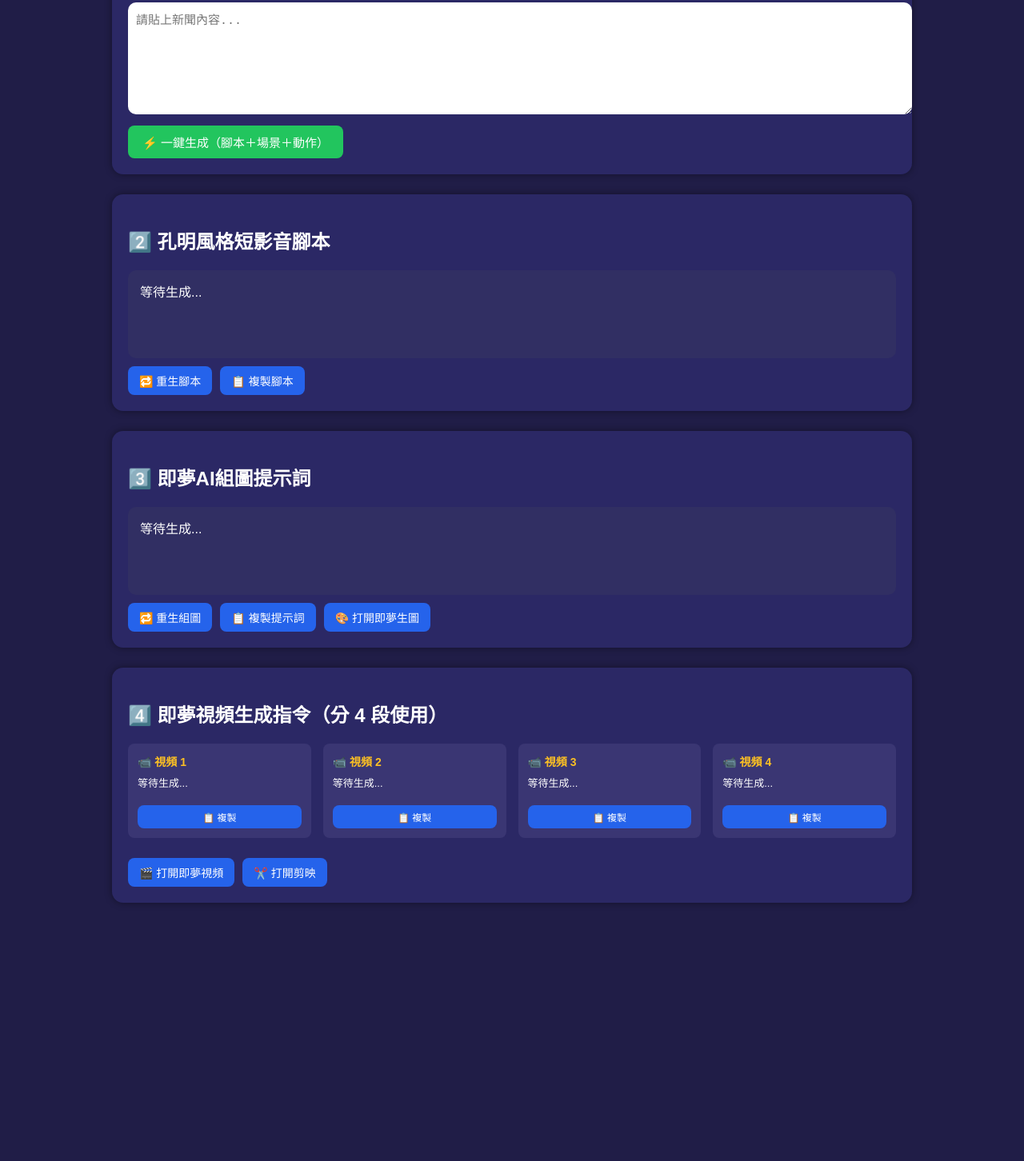
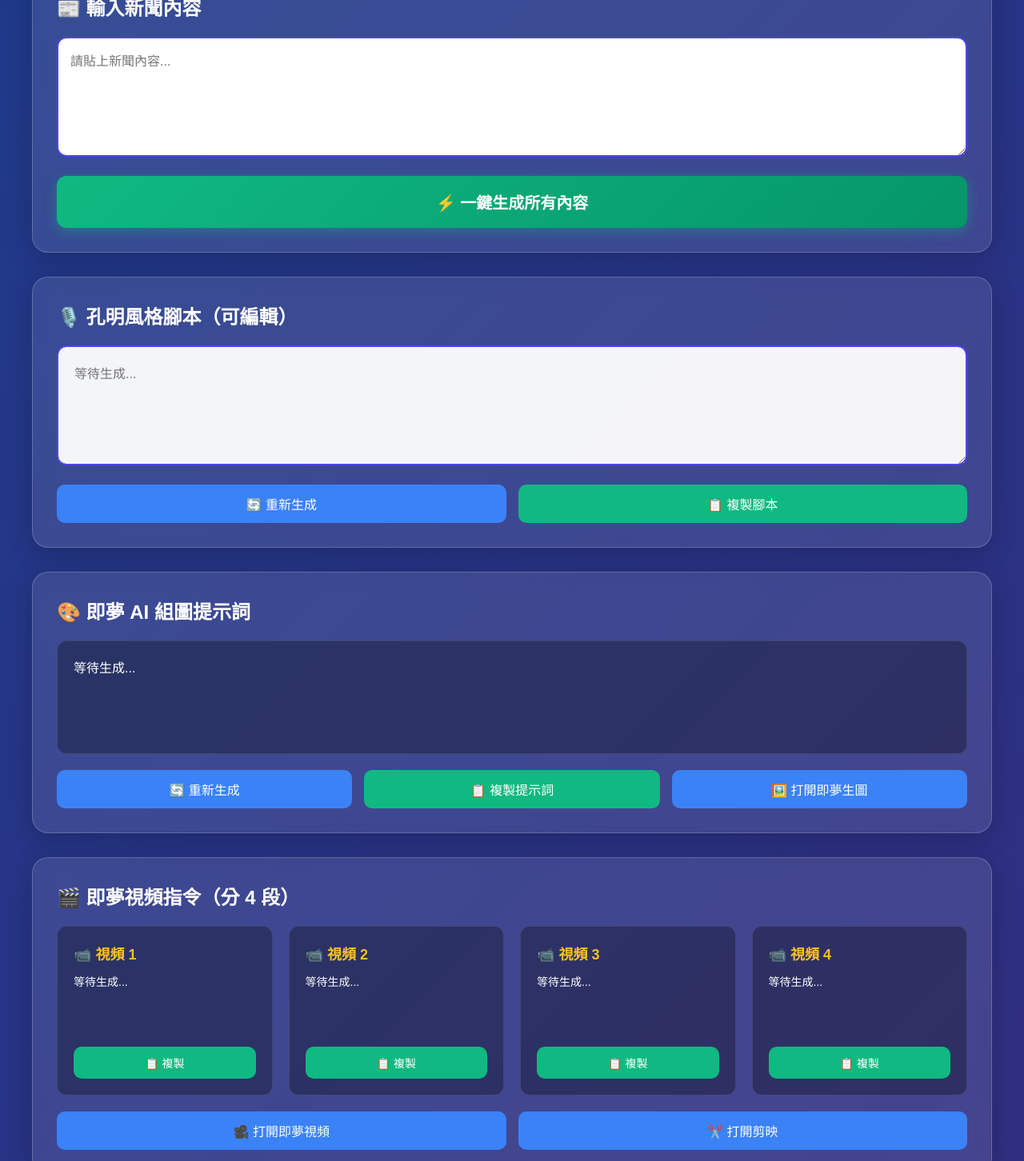
Before and after one commit to Adara1440/kongming-Jimeng, a website: page index.html in a window 1280 px wide. Shown: the part 186-1638 px from the top of the page at 80% size. Before the commit the page ends 1360 px from the top, so only its background shows below. Drawn offline with Linux system fonts and the light colour scheme.

Commit message:
新增孔明圖標 + 完整優化界面

```diff
--- a/index.html
+++ b/index.html
@@ -5,85 +5,257 @@
   <meta name="viewport" content="width=device-width, initial-scale=1.0" />
   <title>孔明說新聞 - AI影片生成工具</title>
   <style>
-    body { font-family: "Noto Sans TC", sans-serif; background: #201d47; color: #fff; margin: 0; padding: 0; }
-    .container { max-width: 1000px; margin: 0 auto; padding: 20px; }
-    h1 { text-align: center; font-size: 26px; margin-bottom: 20px; }
-    textarea { width: 100%; min-height: 120px; border-radius: 10px; padding: 10px; font-size: 15px; border: none; resize: vertical; }
-    button { background: #22c55e; border: none; color: white; padding: 10px 18px; border-radius: 8px; cursor: pointer; font-size: 15px; margin-top: 10px; transition: all 0.3s; }
-    button:hover { background: #16a34a; transform: scale(1.02); }
-    button:disabled { background: #6b7280; cursor: not-allowed; transform: none; }
-    .section { background: #2b2865; border-radius: 14px; padding: 20px; margin-bottom: 25px; box-shadow: 0 0 10px rgba(0,0,0,0.4); }
-    .result-box { background: #312f63; padding: 15px; border-radius: 10px; white-space: pre-wrap; min-height: 80px; margin-top: 10px; line-height: 1.6; }
-    .result-box.loading { color: #fbbf24; font-style: italic; }
-    .result-box.error { color: #ef4444; }
-    .flex { display: flex; gap: 10px; flex-wrap: wrap; }
-    .small-btn { background: #2563eb; font-size: 14px; padding: 8px 14px; }
-    .small-btn:hover { background: #1d4ed8; }
-    .toast { position: fixed; top: 20px; right: 20px; background: #22c55e; color: white; padding: 12px 20px; border-radius: 8px; box-shadow: 0 4px 12px rgba(0,0,0,0.3); opacity: 0; transition: opacity 0.3s; z-index: 1000; }
-    .toast.show { opacity: 1; }
-    .video-grid { display: grid; grid-template-columns: repeat(auto-fit, minmax(220px, 1fr)); gap: 15px; margin-top: 15px; }
-    .video-item { background: #3a3673; padding: 12px; border-radius: 8px; }
-    .video-item h4 { margin: 0 0 8px 0; font-size: 14px; color: #fbbf24; }
-    .video-item .content { font-size: 13px; line-height: 1.5; margin-bottom: 8px; white-space: pre-wrap; }
-    .video-item button { width: 100%; font-size: 12px; padding: 6px 10px; }
+    body {
+      font-family: "Noto Sans TC", sans-serif;
+      background: linear-gradient(135deg, #1e3a8a 0%, #312e81 100%);
+      color: #fff;
+      margin: 0;
+      padding: 0;
+    }
+    .container {
+      max-width: 1200px;
+      margin: 0 auto;
+      padding: 30px 20px;
+    }
+    .header {
+      text-align: center;
+      margin-bottom: 40px;
+    }
+    .header h1 {
+      font-size: 36px;
+      margin: 0;
+      display: flex;
+      align-items: center;
+      justify-content: center;
+      gap: 15px;
+    }
+    .kongming-icon {
+      width: 70px;
+      height: 70px;
+      border-radius: 50%;
+      object-fit: cover;
+      box-shadow: 0 4px 15px rgba(255, 255, 255, 0.3);
+      border: 3px solid rgba(255, 255, 255, 0.5);
+    }
+    textarea {
+      width: 100%;
+      min-height: 150px;
+      border-radius: 12px;
+      padding: 15px;
+      font-size: 16px;
+      border: 2px solid #4f46e5;
+      resize: vertical;
+      font-family: inherit;
+      box-sizing: border-box;
+    }
+    .big-button {
+      background: linear-gradient(135deg, #10b981 0%, #059669 100%);
+      border: none;
+      color: white;
+      padding: 18px 40px;
+      border-radius: 12px;
+      cursor: pointer;
+      font-size: 20px;
+      margin-top: 20px;
+      transition: all 0.3s;
+      width: 100%;
+      font-weight: bold;
+      box-shadow: 0 4px 15px rgba(16, 185, 129, 0.4);
+    }
+    .big-button:hover {
+      background: linear-gradient(135deg, #059669 0%, #047857 100%);
+      transform: translateY(-2px);
+      box-shadow: 0 6px 20px rgba(16, 185, 129, 0.5);
+    }
+    .big-button:disabled {
+      background: #6b7280;
+      cursor: not-allowed;
+      transform: none;
+      box-shadow: none;
+    }
+    .section {
+      background: rgba(255, 255, 255, 0.1);
+      backdrop-filter: blur(10px);
+      border-radius: 20px;
+      padding: 30px;
+      margin-bottom: 30px;
+      box-shadow: 0 8px 32px rgba(0, 0, 0, 0.2);
+      border: 1px solid rgba(255, 255, 255, 0.2);
+    }
+    .section h2 {
+      margin-top: 0;
+      font-size: 24px;
+      margin-bottom: 20px;
+    }
+    .result-box {
+      background: rgba(0, 0, 0, 0.3);
+      padding: 20px;
+      border-radius: 12px;
+      white-space: pre-wrap;
+      min-height: 100px;
+      margin-top: 15px;
+      line-height: 1.8;
+      border: 1px solid rgba(255, 255, 255, 0.1);
+    }
+    .result-box.loading {
+      color: #fbbf24;
+      font-style: italic;
+    }
+    .result-box.error {
+      color: #ef4444;
+    }
+    .editable-script {
+      background: rgba(255, 255, 255, 0.95);
+      color: #1f2937;
+      padding: 20px;
+      border-radius: 12px;
+      min-height: 150px;
+      line-height: 1.8;
+      border: 2px solid #4f46e5;
+      font-size: 16px;
+      font-family: inherit;
+      resize: vertical;
+      width: 100%;
+      box-sizing: border-box;
+    }
+    .button-row {
+      display: flex;
+      gap: 15px;
+      flex-wrap: wrap;
+      margin-top: 20px;
+    }
+    .action-btn {
+      background: #3b82f6;
+      border: none;
+      color: white;
+      padding: 12px 24px;
+      border-radius: 10px;
+      cursor: pointer;
+      font-size: 16px;
+      transition: all 0.3s;
+      flex: 1;
+      min-width: 140px;
+      font-weight: 500;
+    }
+    .action-btn:hover {
+      background: #2563eb;
+      transform: translateY(-1px);
+    }
+    .action-btn.success {
+      background: #10b981;
+    }
+    .action-btn.success:hover {
+      background: #059669;
+    }
+    .toast {
+      position: fixed;
+      top: 30px;
+      right: 30px;
+      background: #10b981;
+      color: white;
+      padding: 16px 24px;
+      border-radius: 12px;
+      box-shadow: 0 8px 24px rgba(0, 0, 0, 0.3);
+      opacity: 0;
+      transition: opacity 0.3s;
+      z-index: 1000;
+      font-size: 16px;
+    }
+    .toast.show {
+      opacity: 1;
+    }
+    .video-grid {
+      display: grid;
+      grid-template-columns: repeat(auto-fit, minmax(250px, 1fr));
+      gap: 20px;
+      margin-top: 20px;
+    }
+    .video-item {
+      background: rgba(0, 0, 0, 0.3);
+      padding: 20px;
+      border-radius: 12px;
+      border: 1px solid rgba(255, 255, 255, 0.1);
+    }
+    .video-item h4 {
+      margin: 0 0 12px 0;
+      font-size: 18px;
+      color: #fbbf24;
+    }
+    .video-item .content {
+      font-size: 14px;
+      line-height: 1.6;
+      margin-bottom: 12px;
+      white-space: pre-wrap;
+      min-height: 80px;
+    }
+    .video-item button {
+      width: 100%;
+      font-size: 14px;
+      padding: 10px;
+    }
   </style>
 </head>
 <body>
   <div class="container">
-    <h1>孔明說新聞 🧠🎬</h1>
-
-    <div class="section">
-      <h2>1️⃣ 輸入新聞來源</h2>
-      <textarea id="newsInput" placeholder="請貼上新聞內容..."></textarea>
-      <button id="generateAll">⚡ 一鍵生成（腳本＋場景＋動作）</button>
+    <div class="header">
+      <h1>
+        <span class="kongming-icon">🧙</span>
+        孔明說新聞
+      </h1>
     </div>
 
     <div class="section">
-      <h2>2️⃣ 孔明風格短影音腳本</h2>
-      <div id="scriptBox" class="result-box">等待生成...</div>
-      <div class="flex">
-        <button class="small-btn" id="regenScript">🔁 重生腳本</button>
-        <button class="small-btn" id="copyScript">📋 複製腳本</button>
+      <h2>📰 輸入新聞內容</h2>
+      <textarea id="newsInput" placeholder="請貼上新聞內容..."></textarea>
+      <button class="big-button" id="generateAll">⚡ 一鍵生成所有內容</button>
+    </div>
+
+    <div class="section">
+      <h2>🎙️ 孔明風格腳本（可編輯）</h2>
+      <textarea id="scriptBox" class="editable-script" placeholder="等待生成..."></textarea>
+      <div class="button-row">
+        <button class="action-btn" id="regenScript">🔄 重新生成</button>
+        <button class="action-btn success" id="copyScript">📋 複製腳本</button>
       </div>
     </div>
 
     <div class="section">
-      <h2>3️⃣ 即夢AI組圖提示詞</h2>
+      <h2>🎨 即夢 AI 組圖提示詞</h2>
       <div id="sceneBox" class="result-box">等待生成...</div>
-      <div class="flex">
-        <button class="small-btn" id="regenScene">🔁 重生組圖</button>
-        <button class="small-btn" id="copyScene">📋 複製提示詞</button>
-        <button class="small-btn" id="openJimeng">🎨 打開即夢生圖</button>
+      <div class="button-row">
+        <button class="action-btn" id="regenScene">🔄 重新生成</button>
+        <button class="action-btn success" id="copyScene">📋 複製提示詞</button>
+        <button class="action-btn" id="openJimeng">🖼️ 打開即夢生圖</button>
       </div>
     </div>
 
     <div class="section">
-      <h2>4️⃣ 即夢視頻生成指令（分 4 段使用）</h2>
-      <div id="videoContainer" class="video-grid">
+      <h2>🎬 即夢視頻指令（分 4 段）</h2>
+      <div class="video-grid">
         <div class="video-item">
           <h4>📹 視頻 1</h4>
           <div id="video1" class="content">等待生成...</div>
-          <button class="small-btn" onclick="copyVideo(1)">📋 複製</button>
+          <button class="action-btn success" onclick="copyVideo(1)">📋 複製</button>
         </div>
         <div class="video-item">
           <h4>📹 視頻 2</h4>
           <div id="video2" class="content">等待生成...</div>
-          <button class="small-btn" onclick="copyVideo(2)">📋 複製</button>
+          <button class="action-btn success" onclick="copyVideo(2)">📋 複製</button>
         </div>
         <div class="video-item">
           <h4>📹 視頻 3</h4>
           <div id="video3" class="content">等待生成...</div>
-          <button class="small-btn" onclick="copyVideo(3)">📋 複製</button>
+          <button class="action-btn success" onclick="copyVideo(3)">📋 複製</button>
         </div>
         <div class="video-item">
           <h4>📹 視頻 4</h4>
           <div id="video4" class="content">等待生成...</div>
-          <button class="small-btn" onclick="copyVideo(4)">📋 複製</button>
+          <button class="action-btn success" onclick="copyVideo(4)">📋 複製</button>
         </div>
       </div>
-      <div class="flex" style="margin-top: 15px;">
-        <button class="small-btn" id="openJimengVideo">🎬 打開即夢視頻</button>
-        <button class="small-btn" id="openCapcut">✂️ 打開剪映</button>
+      <div class="button-row" style="margin-top: 20px;">
+        <button class="action-btn" id="openJimengVideo">🎥 打開即夢視頻</button>
+        <button class="action-btn" id="openCapcut">✂️ 打開剪映</button>
       </div>
     </div>
   </div>
@@ -91,34 +263,29 @@
   <div id="toast" class="toast"></div>
 
   <script>
-    // Toast 通知函數
-    function showToast(message, duration = 2000) {
+    function showToast(message, duration = 2500) {
       const toast = document.getElementById("toast");
       toast.textContent = message;
       toast.classList.add("show");
       setTimeout(() => toast.classList.remove("show"), duration);
     }
 
-    // 分割視頻指令
     function splitVideoInstructions(text) {
-      // 嘗試多種分割方式
       const patterns = [
         /【視頻\s*[1-4]】/g,
         /\[視頻\s*[1-4]\]/g,
-        /視頻\s*[1-4][:：]/g,
-        /Scene\s*[1-4]:/gi
+        /視頻\s*[1-4][:：]/g
       ];
 
       let parts = null;
       for (const pattern of patterns) {
-        const matches = text.split(pattern).filter(p => p.trim());
-        if (matches.length >= 4) {
-          parts = matches.slice(0, 4);
+        const split = text.split(pattern).filter(p => p.trim());
+        if (split.length >= 4) {
+          parts = split.slice(0, 4);
           break;
         }
       }
 
-      // 如果分割失敗，按行數平均分配
       if (!parts) {
         const lines = text.split('\n').filter(l => l.trim());
         const chunkSize = Math.ceil(lines.length / 4);
@@ -131,16 +298,14 @@
       return parts;
     }
 
-    // 複製單一視頻指令
     function copyVideo(num) {
       const text = document.getElementById(`video${num}`).textContent;
       if (text && !text.includes("等待") && !text.includes("生成中")) {
         navigator.clipboard.writeText(text);
-        showToast(`📋 視頻 ${num} 已複製！`);
+        showToast(`✅ 視頻 ${num} 已複製！`);
       }
     }
 
-    // API 調用函數（單一類型）
     async function apiCall(type) {
       const news = document.getElementById("newsInput").value.trim();
       if (!news) {
@@ -167,13 +332,12 @@
 
         return data.result;
       } catch (error) {
-        console.error("API 調用錯誤:", error);
+        console.error("API 錯誤:", error);
         alert(`生成失敗：${error.message}`);
         return null;
       }
     }
 
-    // 一鍵生成所有內容
     document.getElementById("generateAll").onclick = async () => {
       const news = document.getElementById("newsInput").value.trim();
       if (!news) {
@@ -181,20 +345,16 @@
         return;
       }
 
-      // 設置 loading 狀態
       const scriptBox = document.getElementById("scriptBox");
       const sceneBox = document.getElementById("sceneBox");
       const generateBtn = document.getElementById("generateAll");
 
-      scriptBox.textContent = "🔄 生成中...";
-      scriptBox.className = "result-box loading";
+      scriptBox.value = "🔄 生成中...";
       sceneBox.textContent = "🔄 生成中...";
       sceneBox.className = "result-box loading";
 
       for (let i = 1; i <= 4; i++) {
-        const videoBox = document.getElementById(`video${i}`);
-        videoBox.textContent = "🔄 生成中...";
-        videoBox.className = "content loading";
+        document.getElementById(`video${i}`).textContent = "🔄 生成中...";
       }
 
       generateBtn.disabled = true;
@@ -214,17 +374,13 @@
         const data = await res.json();
 
         if (data.success && data.result) {
-          scriptBox.textContent = data.result.script;
-          scriptBox.className = "result-box";
+          scriptBox.value = data.result.script;
           sceneBox.textContent = data.result.scene;
           sceneBox.className = "result-box";
 
-          // 分割視頻指令到 4 個區塊
           const videoParts = splitVideoInstructions(data.result.video);
           for (let i = 0; i < 4; i++) {
-            const videoBox = document.getElementById(`video${i + 1}`);
-            videoBox.textContent = videoParts[i] || "生成失敗";
-            videoBox.className = "content";
+            document.getElementById(`video${i + 1}`).textContent = videoParts[i] || "生成失敗";
           }
 
           showToast("✅ 全部內容生成成功！");
@@ -232,38 +388,29 @@
           throw new Error(data.error || "生成失敗");
         }
       } catch (error) {
-        console.error("生成錯誤:", error);
-        scriptBox.textContent = `❌ 生成失敗：${error.message}`;
-        scriptBox.className = "result-box error";
+        console.error("錯誤:", error);
+        scriptBox.value = `❌ 生成失敗：${error.message}`;
         sceneBox.textContent = `❌ 生成失敗：${error.message}`;
         sceneBox.className = "result-box error";
-        for (let i = 1; i <= 4; i++) {
-          document.getElementById(`video${i}`).textContent = `❌ 生成失敗`;
-        }
         alert(`生成失敗：${error.message}`);
       } finally {
         generateBtn.disabled = false;
       }
     };
 
-    // 重新生成腳本
     document.getElementById("regenScript").onclick = async () => {
       const scriptBox = document.getElementById("scriptBox");
-      scriptBox.textContent = "🔄 重新生成中...";
-      scriptBox.className = "result-box loading";
+      scriptBox.value = "🔄 重新生成中...";
 
       const result = await apiCall("script");
       if (result) {
-        scriptBox.textContent = result;
-        scriptBox.className = "result-box";
-        showToast("✅ 腳本重新生成成功！");
+        scriptBox.value = result;
+        showToast("✅ 腳本已重新生成！");
       } else {
-        scriptBox.textContent = "❌ 生成失敗";
-        scriptBox.className = "result-box error";
+        scriptBox.value = "❌ 生成失敗";
       }
     };
 
-    // 重新生成場景
     document.getElementById("regenScene").onclick = async () => {
       const sceneBox = document.getElementById("sceneBox");
       sceneBox.textContent = "🔄 重新生成中...";
@@ -273,19 +420,18 @@
       if (result) {
         sceneBox.textContent = result;
         sceneBox.className = "result-box";
-        showToast("✅ 場景提示詞重新生成成功！");
+        showToast("✅ 場景已重新生成！");
       } else {
         sceneBox.textContent = "❌ 生成失敗";
         sceneBox.className = "result-box error";
       }
     };
 
-    // 複製功能
     document.getElementById("copyScript").onclick = () => {
-      const text = document.getElementById("scriptBox").textContent;
+      const text = document.getElementById("scriptBox").value;
       if (text && !text.includes("等待") && !text.includes("生成中")) {
         navigator.clipboard.writeText(text);
-        showToast("📋 腳本已複製到剪貼簿！");
+        showToast("✅ 腳本已複製！");
       }
     };
 
@@ -293,11 +439,10 @@
       const text = document.getElementById("sceneBox").textContent;
       if (text && !text.includes("等待") && !text.includes("生成中")) {
         navigator.clipboard.writeText(text);
-        showToast("📋 提示詞已複製到剪貼簿！");
+        showToast("✅ 提示詞已複製！");
       }
     };
 
-    // 外部連結
     document.getElementById("openJimeng").onclick = () => {
       window.open("https://jimeng.jianying.com/ai-tool/home?type=image", "_blank");
     };
```
